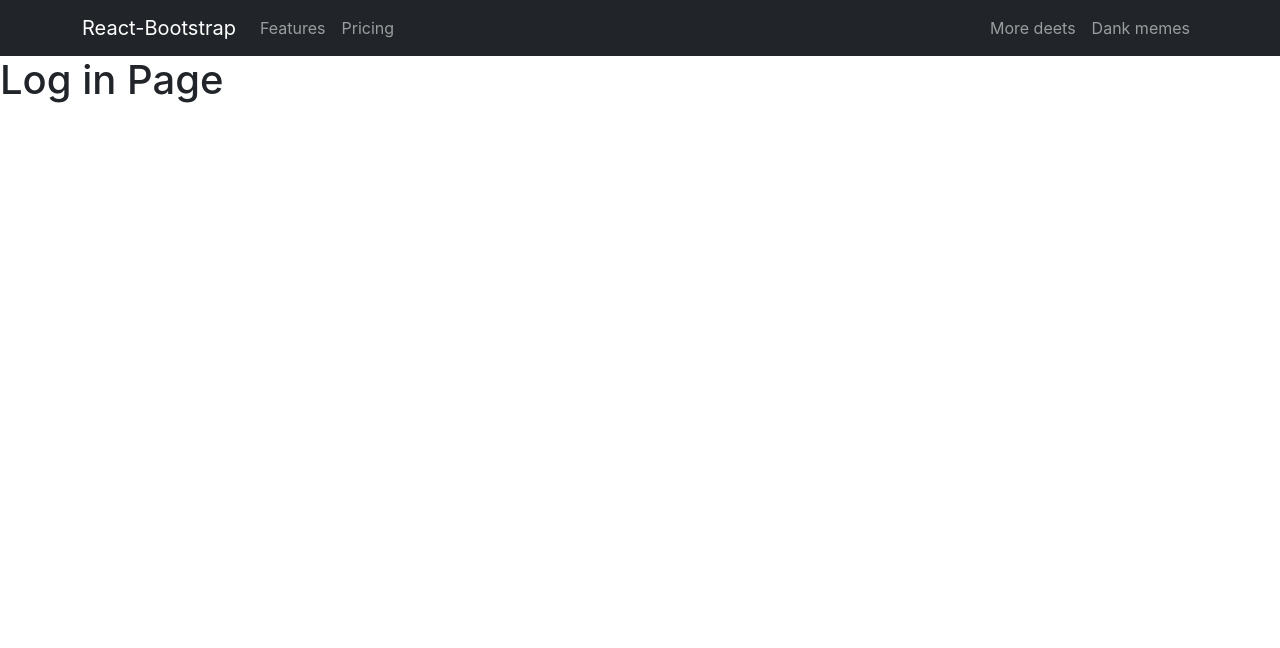
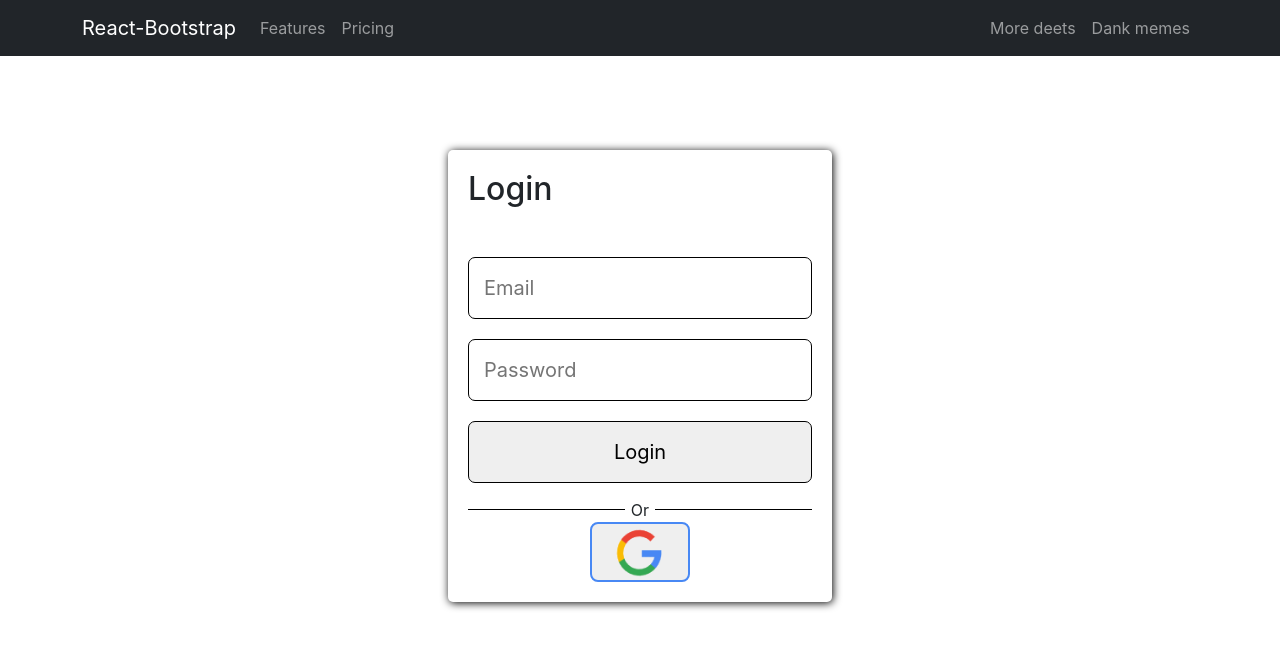
Before and after one commit to AbdMamun1999/warehouse-management-client-site, a React (Create React App) app: page /login in a window 1280 px wide. Shown: the top 648 px of the page. Built offline with nearby package versions, Linux system fonts and the light colour scheme.

Commit message:
style login page

```diff
--- /dev/null
+++ b/src/Components/Login/Login.css
@@ -0,0 +1,53 @@
+.login{
+    height: 80vh;
+    display: flex;
+    align-items: center;
+    justify-content: center;
+}
+.login-container{
+    width: 30%;
+    margin: auto;
+    text-align: center;
+    box-shadow: 1px 1px 8px 0 black;
+    padding: 20px;
+    border-radius: 5px;
+}
+.login-container input{
+    display: block;
+    width: 100%;
+    margin-bottom: 20px;
+    padding: 15px 15px;
+    font-size: 20px;
+    outline: none;
+    border: 1px solid black;
+    border-radius: 7px;
+}
+.login-container input[type=submit]{
+    /* width: 50%;
+    display: block; */
+    margin: auto;
+}
+.horizental-line{
+    margin-top: 15px;
+    display: flex;
+    align-items: center;
+    gap: 6px;
+}
+.horizental-line div{
+    width: 100%;
+    height: 1px;
+    background-color: black;
+    border: 5px;
+}
+.social-login button{
+    width: 100px;
+    height: 60px;
+    border: 2px solid #4888f4;
+    text-align: center;
+    border-radius: 8px;
+
+}
+.social-login button img{
+    width: 100%;
+    height: 100%;
+}
--- a/src/Components/Login/Login.js
+++ b/src/Components/Login/Login.js
@@ -1,9 +1,30 @@
 import React from 'react';
+import './Login.css'
+import google from '../../images/social/google.png'
 
 const Login = () => {
     return (
-        <div>
-            <h1>Log in Page</h1>
+        <div className='login'>
+            <div className="login-container">
+                <h2 className='text-start mb-5'>Login</h2>
+                <form>
+                    <input type="email" name="email" id="" placeholder='Email' required />
+                    <input type="password" name='password' placeholder='Password' required />
+                    <input type="submit" value="Login" />
+                </form>
+                <div className='horizental-line'>
+                    <div></div>
+                    <span>Or</span>
+                    <div></div>
+                </div>
+                <div className="social-login">
+                    <div>
+                       <button>
+                           <img src={google} alt="" />
+                       </button>
+                    </div>
+                </div>
+            </div>
         </div>
     );
 };
```
Also changed, not shown: src/images/social/google.png (added).
